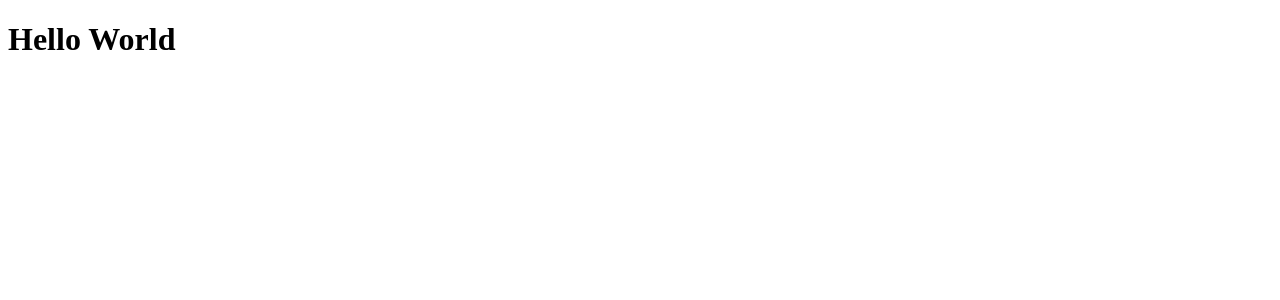
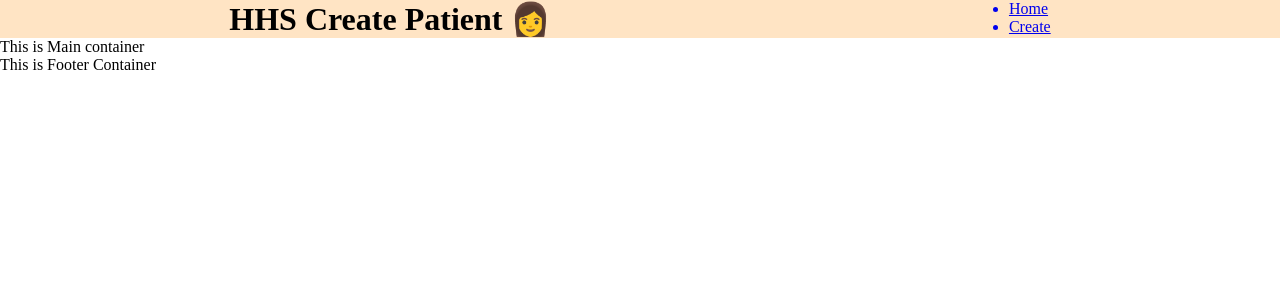
Before and after one commit to DevChaudhary78/fhir_hhs_patient, a Vue app: page / in a window 1280 px wide. Shown: the top 300 px of the page. Built offline with nearby package versions, Linux system fonts and the light colour scheme.

Commit message:
Basic component linking and styling

```diff
--- a/src/App.vue
+++ b/src/App.vue
@@ -1,5 +1,13 @@
 <template>
-  <h1>
-    Hello World
-  </h1>
+  <div id="hero">
+    <HeaderContainer />
+    <MainContainer />
+    <FooterContainer />
+  </div>
 </template>
+
+<script setup lang="ts">
+import MainContainer from './components/MainContainer.vue'
+import HeaderContainer from './components/HeaderContainer.vue'
+import FooterContainer from './components/FooterContainer.vue'
+</script>
--- /dev/null
+++ b/src/assets/main.css
@@ -0,0 +1,12 @@
+*,
+*::before,
+*::after {
+	margin: 0;
+	padding: 0;
+	box-sizing: border-box;
+}
+
+body {
+	height: 100vh;
+	width: 100vw;
+}
--- /dev/null
+++ b/src/components/FooterContainer.vue
@@ -0,0 +1,5 @@
+<template>
+  <footer>
+    This is Footer Container
+  </footer>
+</template>
--- /dev/null
+++ b/src/components/HeaderContainer.vue
@@ -0,0 +1,28 @@
+<template>
+  <header>
+    <h1 id="title">
+      HHS Create Patient 👩
+    </h1>
+    <nav>
+      <ul>
+        <a href="#">
+          <li>Home</li>
+        </a>
+        <a href="#">
+          <li>Create</li>
+        </a>
+      </ul>
+    </nav>
+  </header>
+</template>
+
+<style scoped>
+header {
+  height: 10%;
+  width: 100%;
+  display: flex;
+  align-content: center;
+  justify-content: space-around;
+  background: bisque;
+}
+</style>
--- /dev/null
+++ b/src/components/MainContainer.vue
@@ -0,0 +1,5 @@
+<template>
+  <main>
+    This is Main container
+  </main>
+</template>
--- a/src/main.ts
+++ b/src/main.ts
@@ -1,3 +1,5 @@
+import './assets/main.css'
+
 import { createApp } from 'vue'
 import App from './App.vue'
 
```
